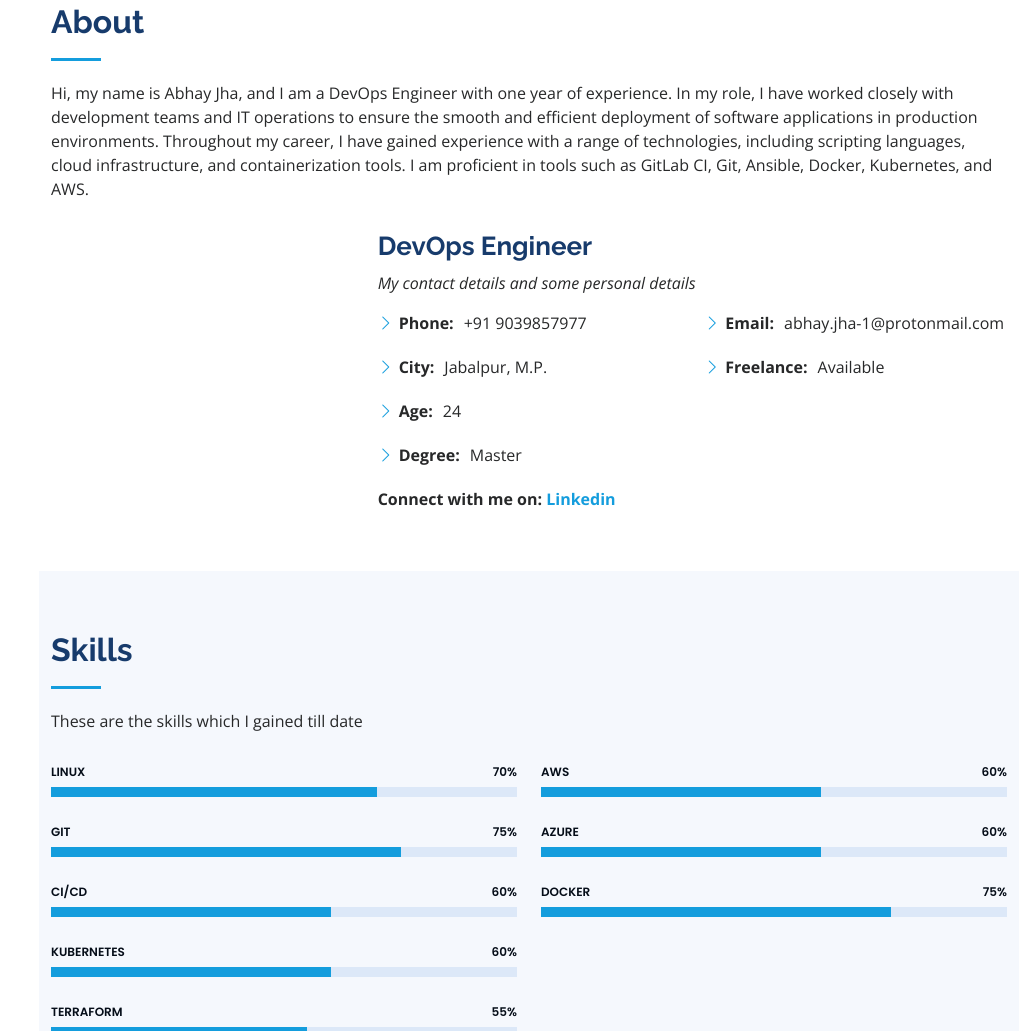
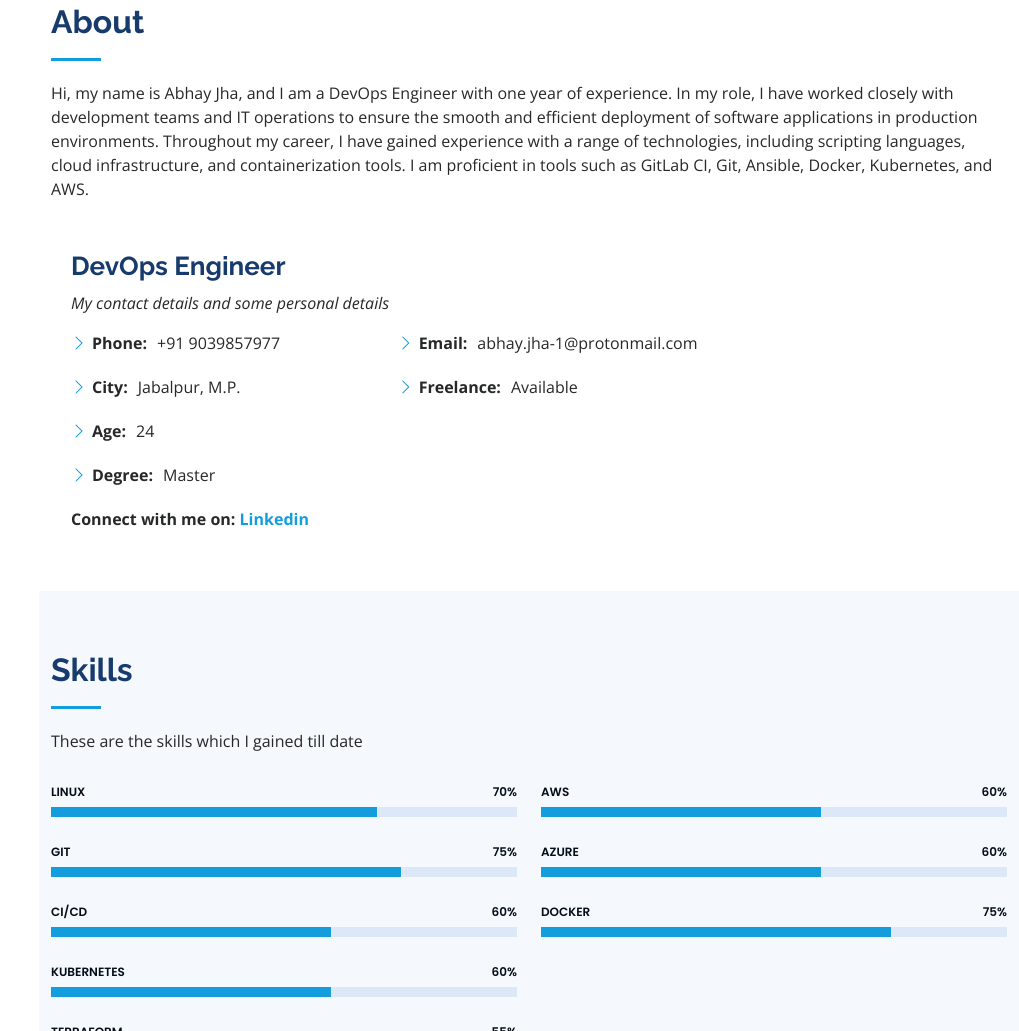
Before and after one commit to lame-engineer/resume, a plain HTML site: page index.html in a window 1280 px wide. Shown: the part 857-1888 px from the top of the page, without its empty margins (261-1280 px from the left). Drawn offline with nearby package versions, Linux system fonts and the light colour scheme.

```diff
--- a/index.html
+++ b/index.html
@@ -90,7 +90,10 @@
         <div class="row">
           <div class="col-lg-4" data-aos="fade-right">
           </div>
-          <div class="col-lg-8 pt-4 pt-lg-0 content" data-aos="fade-left">
+          <div class="col-lg-8 pt-4 pt-lg-0 content" data-aos="fade-left" style="margin-top: 50px;
+            margin-right: 10px;
+            margin-left: 20px;
+            margin-top: 20px;">
             <h3>DevOps Engineer</h3>
             <p class="fst-italic">
               My contact details and some personal details
```
